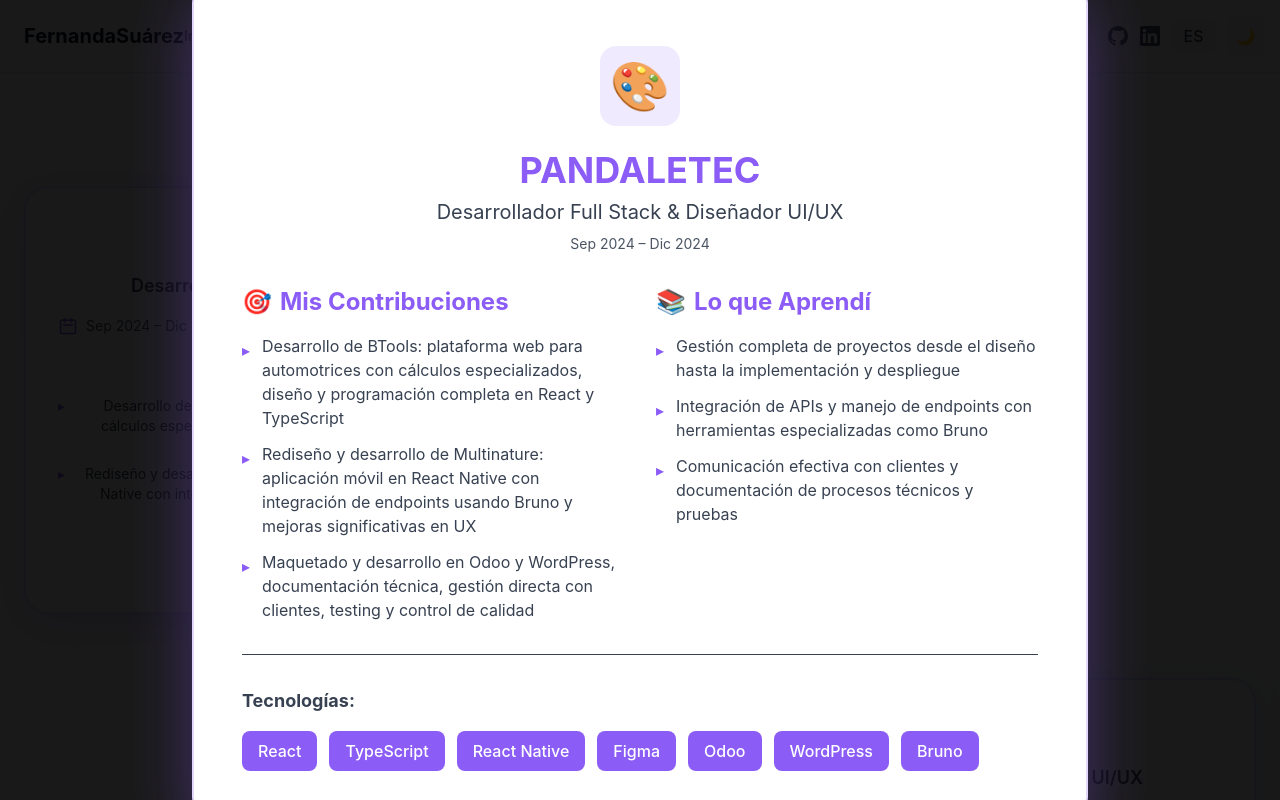
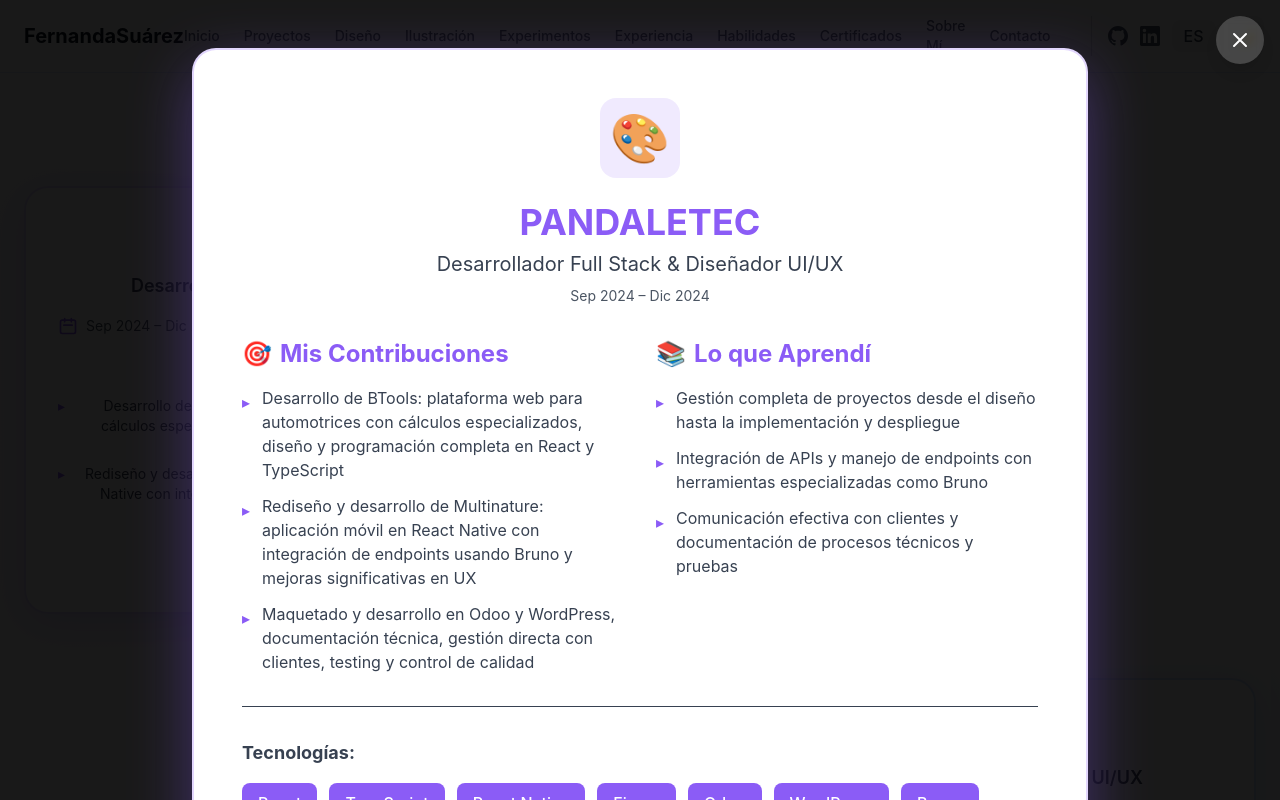
Before and after one commit to Ferchisqs/FernandaSuarez-Portafolio, a React (Vite) app: page / in a window 1280 px wide. Both pictures are taken after a click on the element 280 px from the left and 7425 px from the top of the page. Shown: the part 7025-7825 px from the top of the page. Built offline with nearby package versions, Linux system fonts and the light colour scheme.

Commit message:
Fix: Corrects in experience

```diff
--- a/src/sections/Experience/Experience.tsx
+++ b/src/sections/Experience/Experience.tsx
@@ -285,19 +285,16 @@
       </div>
 
       {/* Modal con información completa - MEJORADO */}
+     {/* Modal con información completa */}
 {selectedCompany && (
   <div
-          className="fixed inset-0 bg-black/90 z-50 flex items-center justify-center p-4 overflow-y-auto"
+    className="fixed inset-0 bg-black/90 z-50 flex items-start justify-center p-4 overflow-y-auto"
     onClick={closeModal}
   >
-          <div
-            className="max-w-4xl w-full my-8 relative"
-            onClick={(e) => e.stopPropagation()}
-          >
-            {/* Botón cerrar - MEJORADO: Mejor posicionamiento y margen */}
+    {/* Botón cerrar FIJO — siempre visible arriba a la derecha */}
     <button
       onClick={closeModal}
-              className="absolute top-4 right-4 p-3 bg-white/10 hover:bg-white/20 rounded-full transition-all z-50 backdrop-blur-sm"
+      className="fixed top-4 right-4 p-3 bg-white/20 hover:bg-white/40 rounded-full transition-all z-[60] backdrop-blur-sm shadow-lg"
       aria-label="Cerrar modal"
     >
       <svg
@@ -315,9 +312,13 @@
       </svg>
     </button>
 
-            {/* Contenido del modal - MEJORADO: Más padding superior para evitar que el icono se corte */}
     <div
-              className={`p-8 md:p-12 pt-16 md:pt-16 rounded-3xl ${
+      className="max-w-4xl w-full my-8"
+      onClick={(e) => e.stopPropagation()}
+    >
+      {/* Contenido del modal */}
+      <div
+        className={`p-8 md:p-12 rounded-3xl ${
           theme === 'dark' ? 'bg-gray-900' : 'bg-white'
         }`}
         style={{
```
Lines whose indentation alone changed are shown as unchanged.
